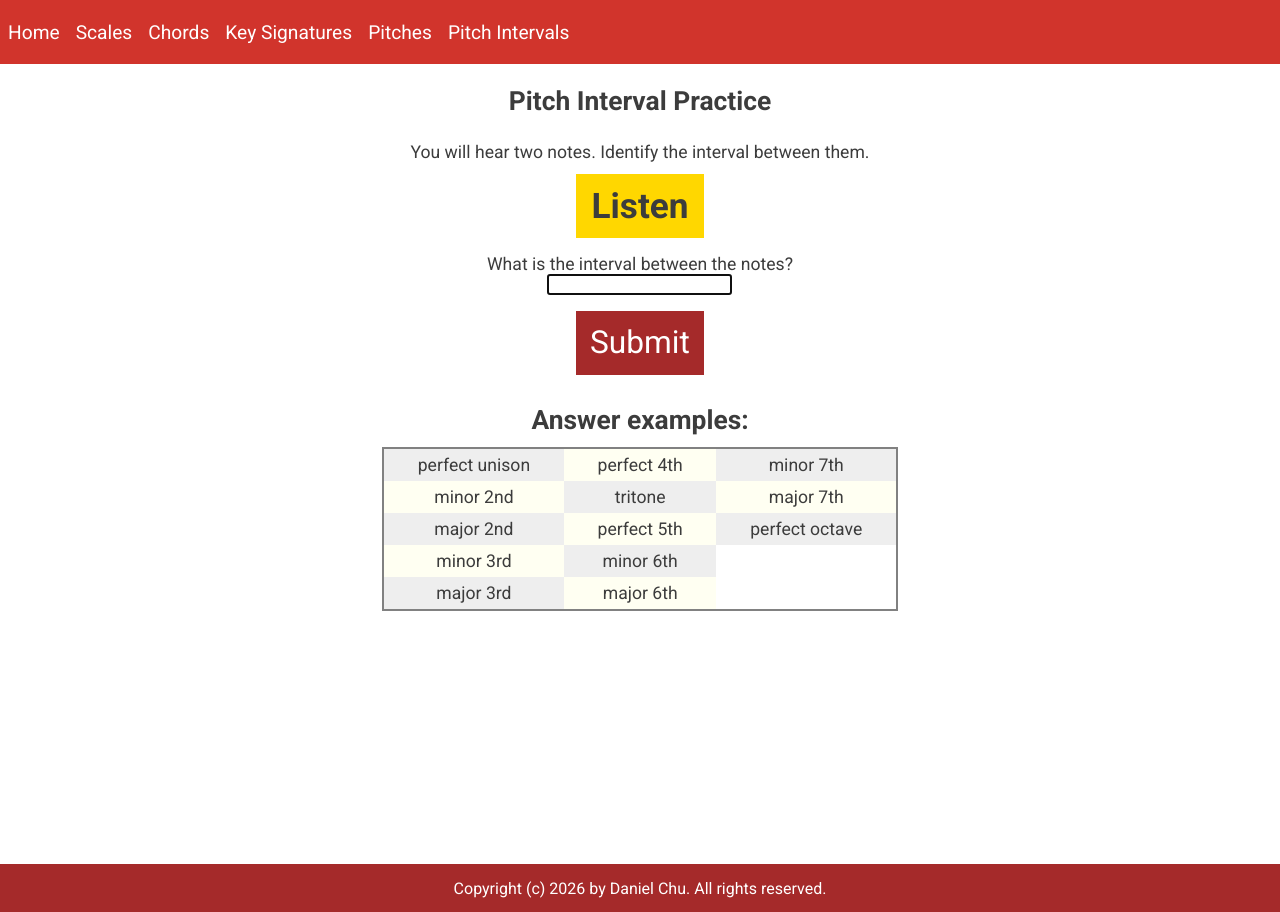
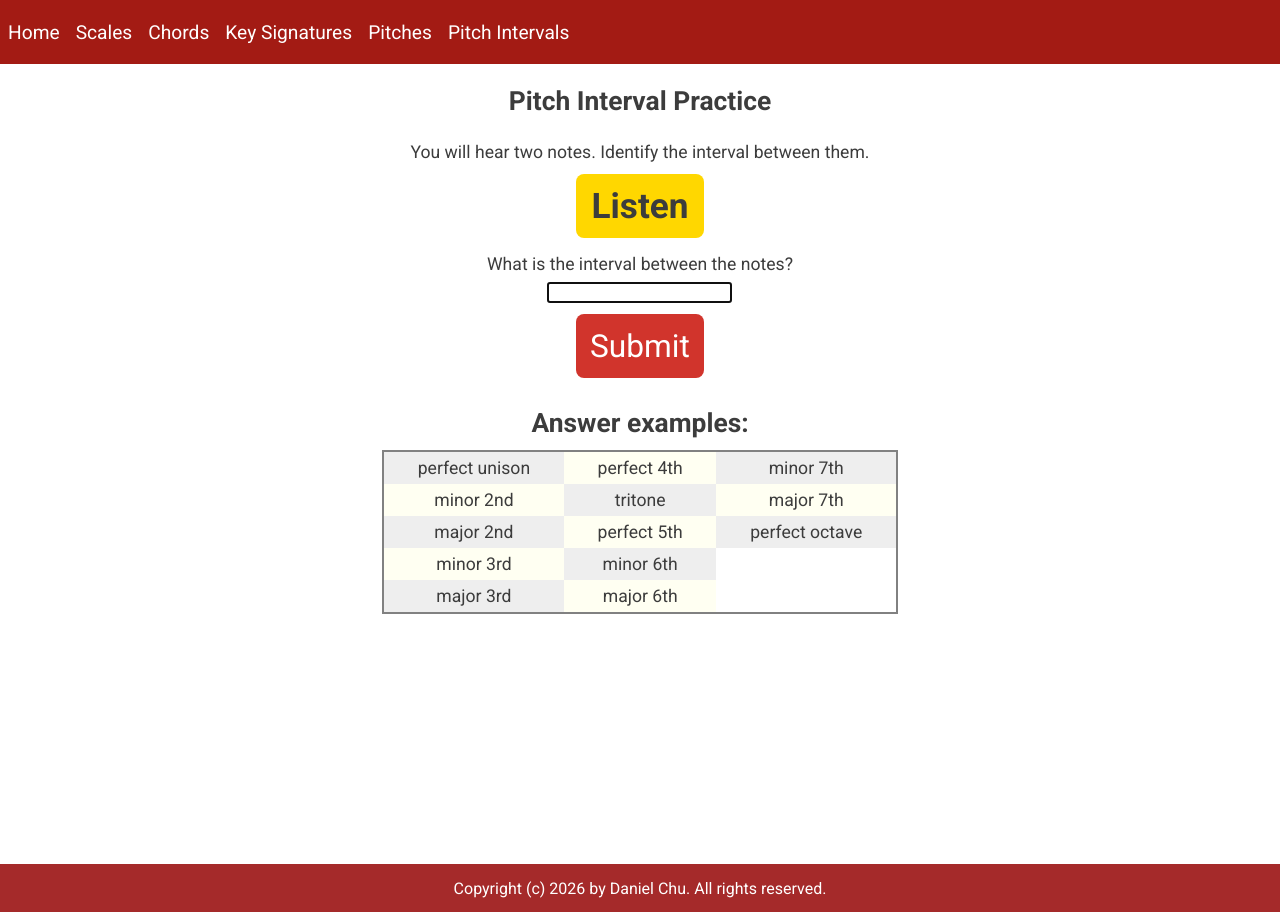
Before and after one commit to danchurlian/Music-Practice-Site, a Flask app: page /pitch-intervals in a window 1280 px wide. Run offline with Flask 3, Linux system fonts and the light colour scheme; parts of the project's set-up code (start-up, migrations or seed data) failed here and were passed over.

Commit message:
feat: change color of header, add round corners to submit buttons and listen buttons, adjust margins in pitch interval page

```diff
--- a/static/styles.css
+++ b/static/styles.css
@@ -2,7 +2,8 @@
     --main-text-color: rgb(60, 60, 60);
     --cell-dark: rgb(238, 238, 238);
     --cell-light: rgb(255, 255, 242);
-    --header-color: rgb(209, 52, 44)
+    --header-color: rgb(163, 27, 20);
+    --submit-color: rgb(209, 52, 44)
 }
 
 body {
@@ -76,20 +77,22 @@ form {
 }
 
 form input {
-    margin-bottom: 1rem;
+    margin: 0.5rem 0 0.7rem 0;
 }
 
 form button {
     min-width: 8rem;
     min-height: 4rem;
+    padding: 0;
     flex-grow: 2.5;
 
-    padding: 0;
-    background-color: brown;
+    background-color: var(--submit-color);
     color: white;
     font-family: Roboto, sans-serif;
     font-size: 180%;
+
     border: 0;
+    border-radius: 8px;
 }
 
 form button:hover {
@@ -101,11 +104,13 @@ form button:hover {
     min-height: 4rem;
 
     background-color: gold;
+    color: var(--main-text-color);
     font-family: Roboto, sans-serif;
     font-weight: bold;
     font-size: 200%;
-    color: var(--main-text-color);
+
     border: 0;
+    border-radius: 8px;
 }
 .listen_button:hover {
     background-color: rgb(175, 149, 0);
```
